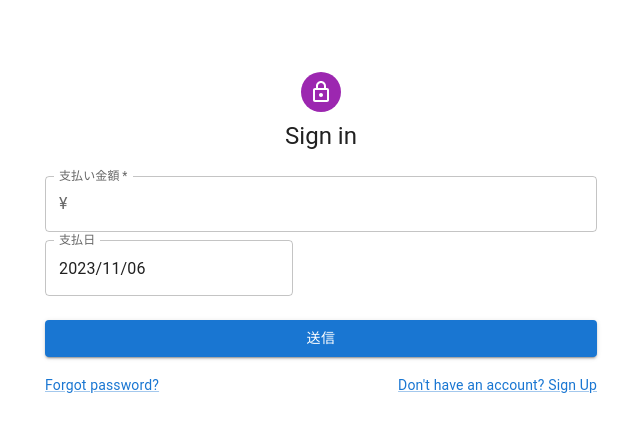
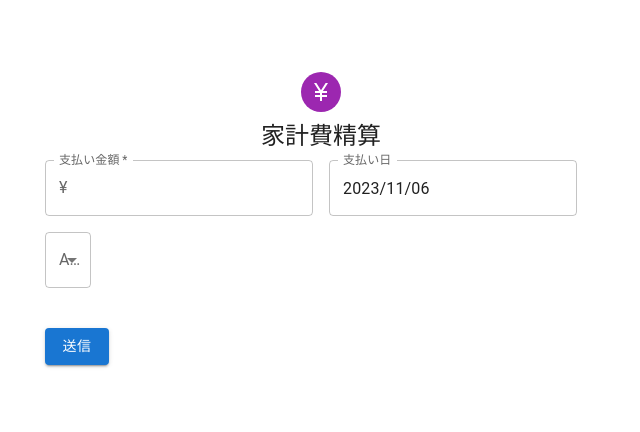
Before and after one commit to nmoa/react-payment-form, a React (Create React App) app: page / in a window 1280 px wide. Shown: the top 432 px of the page, without its empty margins (319-959 px from the left). Built offline with nearby package versions, Linux system fonts and the light colour scheme.

Commit message:
見た目を調整

```diff
--- a/src/App.js
+++ b/src/App.js
@@ -1,16 +1,25 @@
 import "./App.css";
+import CssBaseline from '@mui/material/CssBaseline';
+import { createTheme, ThemeProvider } from '@mui/material/styles';
 import { LocalizationProvider } from '@mui/x-date-pickers';
 import { AdapterDateFns } from '@mui/x-date-pickers/AdapterDateFns'
 import ja from 'date-fns/locale/ja'
 
 import PaymentForm from "./PaymentForm"
 
+const defaultTheme = createTheme();
+
 function App() {
 
   return (
-    <LocalizationProvider dateAdapter={AdapterDateFns} adapterLocale={ja}>
-      <PaymentForm />
-    </LocalizationProvider >
+    <>
+      <CssBaseline />
+      <ThemeProvider theme={defaultTheme}>
+        <LocalizationProvider dateAdapter={AdapterDateFns} adapterLocale={ja}>
+          <PaymentForm />
+        </LocalizationProvider >
+      </ThemeProvider>
+    </>
   );
 }
 
--- a/src/BasicSelect.js
+++ b/src/BasicSelect.js
@@ -13,12 +13,12 @@ export default function BasicSelect() {
   };
 
   return (
-    <Box sx={{ minWidth: 120 }}>
     <FormControl>
       <InputLabel id="demo-simple-select-label">Age</InputLabel>
       <Select
         labelId="demo-simple-select-label"
         id="demo-simple-select"
+        margin="normal"
         value={age}
         label="Age"
         onChange={handleChange}
@@ -28,6 +28,5 @@ export default function BasicSelect() {
         <MenuItem value={30}>Thirty</MenuItem>
       </Select>
     </FormControl>
-    </Box>
   );
 }
--- a/src/PaymentForm.js
+++ b/src/PaymentForm.js
@@ -1,25 +1,20 @@
 import * as React from 'react';
-import Avatar from '@mui/material/Avatar';
 import Button from '@mui/material/Button';
-import CssBaseline from '@mui/material/CssBaseline';
 import TextField from '@mui/material/TextField';
-import Link from '@mui/material/Link';
 import Grid from '@mui/material/Grid';
 import Box from '@mui/material/Box';
-import LockOutlinedIcon from '@mui/icons-material/LockOutlined';
-import Typography from '@mui/material/Typography';
 import Container from '@mui/material/Container';
 import InputAdornment from '@mui/material/InputAdornment';
 import { DatePicker } from '@mui/x-date-pickers';
-
 import { NumericFormat } from 'react-number-format';
-import { createTheme, ThemeProvider } from '@mui/material/styles';
 import { useState } from 'react';
+import BasicSelect from './BasicSelect';
+import Title from './Title';
 
 
 // TODO remove, this demo shouldn't need to reset the theme.
 
-const defaultTheme = createTheme();
+
 
 export default function PaymentForm() {
   const [date, setDate] = useState(new Date());
@@ -33,10 +28,8 @@ export default function PaymentForm() {
   };
 
   return (
+    <Container component="main" maxWidth="sm">
 
-    <ThemeProvider theme={defaultTheme}>
-      <Container component="main" maxWidth="sm">
-        <CssBaseline />
       <Box
         sx={{
           marginTop: 8,
@@ -45,20 +38,22 @@ export default function PaymentForm() {
           alignItems: 'center',
         }}
       >
-          <Avatar sx={{ m: 1, bgcolor: 'secondary.main' }}>
-            <LockOutlinedIcon />
-          </Avatar>
-          <Typography component="h1" variant="h5">
-            Sign in
-          </Typography>
+        <Title />
         <Box component="form" onSubmit={handleSubmit} noValidate sx={{ mt: 1 }}>
+          <Grid
+            container
+            spacing={2}
+            direction="row"
+            alignItems="center"
+            justifyContent="center"
+          >
+            <Grid item xs={6}>
               <NumericFormat
+                fullWidth
                 thousandSeparator={true}
                 allowNegative={false}
                 decimalScale={0}
                 customInput={TextField}
-              margin="normal"
-              fullWidth
                 required
                 id="amount"
                 label="支払い金額"
@@ -68,38 +63,31 @@ export default function PaymentForm() {
                   startAdornment: <InputAdornment position="start">¥</InputAdornment>,
                   sx: { textAlign: "right" }
                 }}
-
               />
+            </Grid>
+            <Grid item xs={6}>
               <DatePicker
-              label="支払日"
+                fullWidth
+                label="支払い日"
                 value={date}
                 onChange={(newDate) => setDate(newDate)}
               />
+            </Grid>
+            <Grid item xs={12}>
+              <BasicSelect />
+            </Grid>
+            <Grid item xs={12}>
               <Button
                 type="submit"
-              fullWidth
                 variant="contained"
                 sx={{ mt: 3, mb: 2 }}
               >
                 送信
               </Button>
-            <Grid container>
-              <Grid item xs>
-                <Link href="#" variant="body2">
-                  Forgot password?
-                </Link>
-              </Grid>
-              <Grid item>
-                <Link href="#" variant="body2">
-                  {"Don't have an account? Sign Up"}
-                </Link>
             </Grid>
           </Grid>
         </Box>
       </Box>
     </Container>
-    </ThemeProvider>
-
-
   );
 }
--- /dev/null
+++ b/src/Title.js
@@ -0,0 +1,16 @@
+import Avatar from '@mui/material/Avatar';
+import Typography from '@mui/material/Typography';
+import CurrencyYenIcon from '@mui/icons-material/CurrencyYen';
+
+export default function Title() {
+  return (
+    <>
+      <Avatar sx={{ m: 1, bgcolor: 'secondary.main' }}>
+        <CurrencyYenIcon />
+      </Avatar>
+      <Typography component="h1" variant="h5">
+        家計費精算
+      </Typography>
+    </>
+  )
+}
```
Lines whose indentation alone changed are shown as unchanged.
